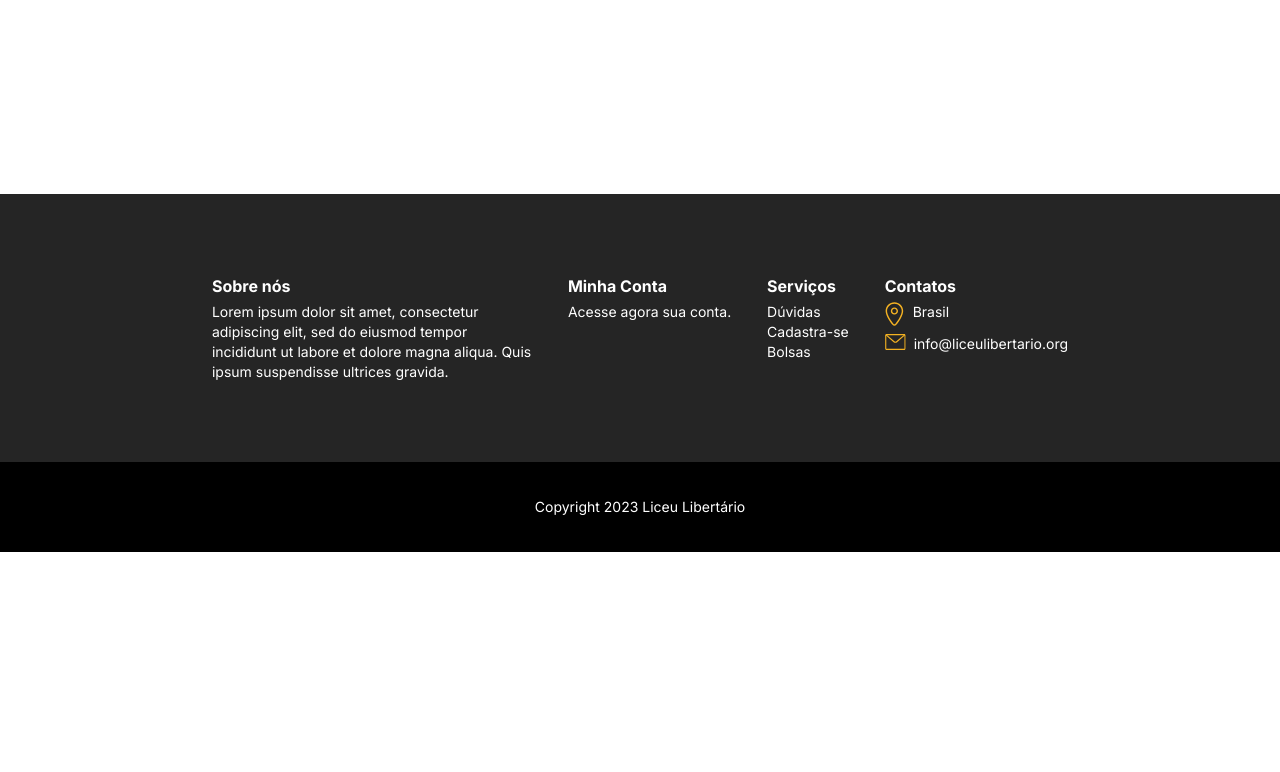
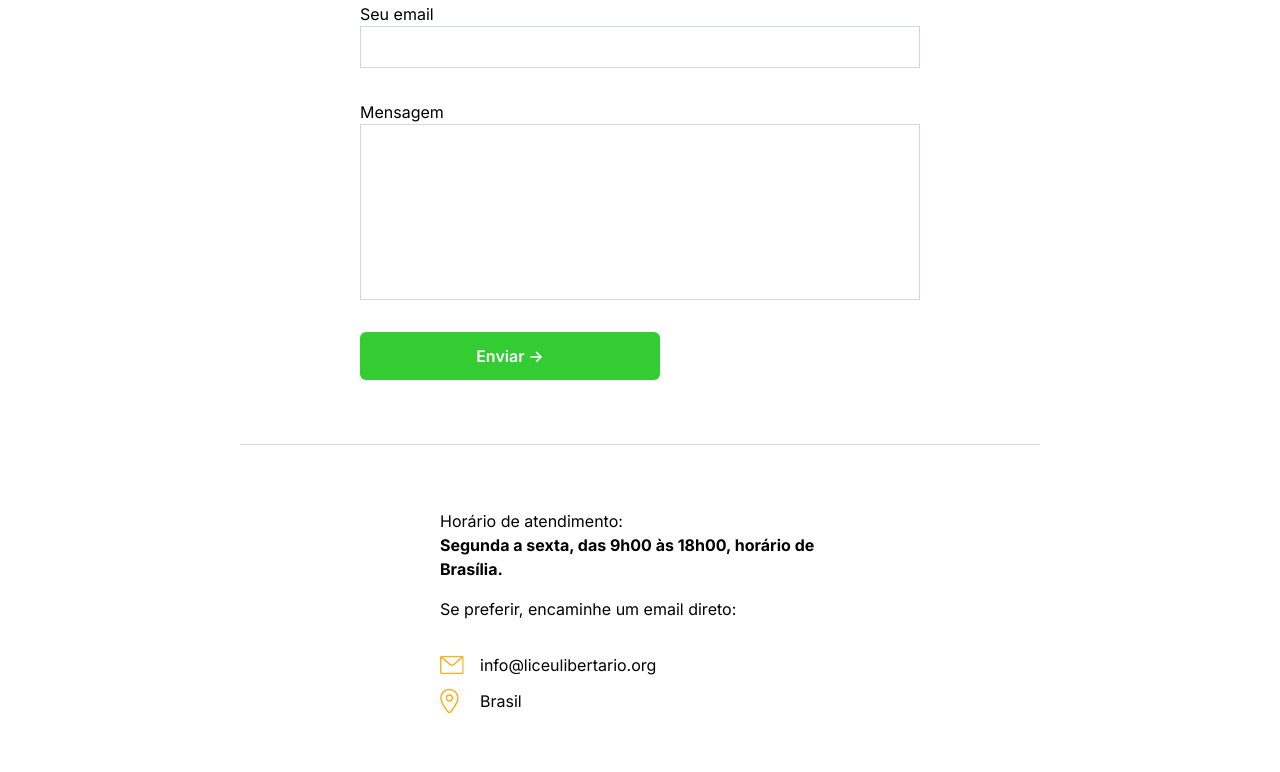
Before and after one commit to MassMessage/liceu-front, a Next.js app: page /contacts in a window 1280 px wide. Before the commit this address had no page. Shown: the part 248-1020 px from the top of the page. Before the commit the page ends 800 px from the top, so only its background shows below. Built offline with nearby package versions, Linux system fonts and the light colour scheme.

Commit message:
Added contacts

```diff
--- /dev/null
+++ b/app/contacts/page.tsx
@@ -0,0 +1,49 @@
+import { Poppins } from "next/font/google"
+import { Icon } from "../components/Icon"
+import MapPoint from '@/public/icons/MapPoint.svg'
+import Invite from '@/public/icons/Invite.svg'
+import Link from "next/link"
+
+const poppins = Poppins({ weight: ['400', '300', '600', '800'], subsets: ['latin'] })
+export default function Contacts() {
+    return (
+        <div className={poppins.className + "flex flex-col items-center mx-auto text-center max-w-[800px]"}>
+            <h1 className={`text-4xl font-semibold mb-4`}>Fale com a gente</h1>
+            <p className='text-2xl font-light mb-8'>Preencha o formulário abaixo para qualquer dúvida, responderemos em breve. Agradecemos sua compreensão.</p>
+            <div className="flex flex-col mx-[10%] md:mx-[15%] text-left">
+                <label htmlFor="">Nome e sobrenome</label>
+                <input className="border border-solid border-[#D3D7DF] p-2 mb-8" />
+                <label htmlFor="">Seu email</label>
+                <input className="border border-solid border-[#D3D7DF] p-2 mb-8" />
+                <label htmlFor="">Mensagem</label>
+                <textarea className="border border-solid border-[#D3D7DF] p-2 mb-8 focus-visible:outline-none resize-none h-44" />
+                <button className="w-[300px] py-3 rounded-md text-white bg-[#33CC33] font-semibold">{'Enviar ->'}</button>
+            </div>
+            <div className="divide-solid divide-y-2 h-[1px] w-full my-16 bg-[#D3D7DF]"></div>
+            <div className="text-left w-1/2 mx-auto">
+                <h4>Horário de atendimento:</h4>
+                <strong className="mb-4 block">Segunda a sexta, das 9h00 às 18h00, horário de Brasília.</strong>
+                <p>Se preferir, encaminhe um email direto:</p>
+                <div className="flex flex-col mt-8">
+                    <div className="flex items-center mb-2">
+                        <div className="w-8">
+                            <Icon alt="" height={24} quality={50} minWidth={24} src={Invite} />
+                        </div>
+                        <Link className="ml-2" href="mailto:info@liceulibertario.org">
+                            info@liceulibertario.org
+                        </Link>
+                    </div>
+                    <div className="flex items-center">
+                        <div className="w-8">
+                            <Icon alt="" height={32} quality={50} minWidth={20} src={MapPoint} />
+                        </div>
+                        <span className="ml-2">Brasil</span>
+                    </div>
+                </div>
+            </div>
+            <div className="my-[8rem] w-full h-[450px] bg-red-300" >
+
+            </div>
+        </div>
+    )
+}
```
